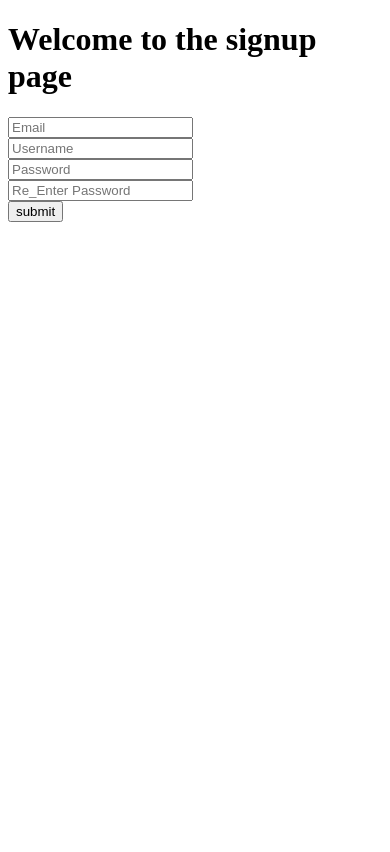
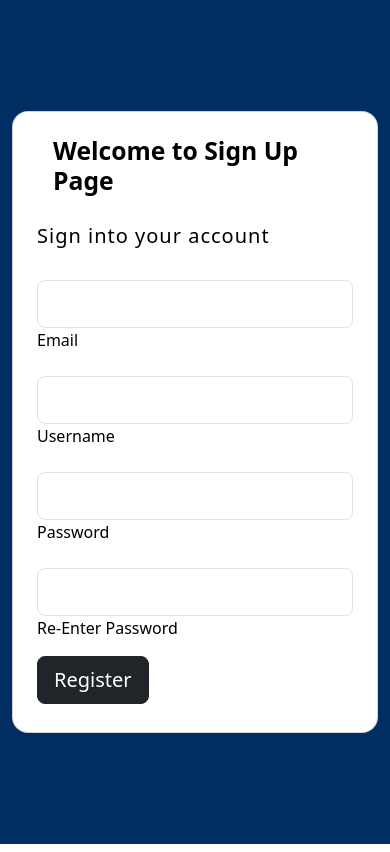
Before and after one commit to Ahsan-Hafeez22/pythonProject, a Django app: page /signup/ in a window 390 px wide. Before the commit the page ends 222 px from the top, so only its background shows below. Run offline with Django 3.2, Linux system fonts and the light colour scheme.

Commit message:
second commit

```diff
--- a/project/myapp/urls.py
+++ b/project/myapp/urls.py
@@ -26,9 +26,9 @@ urlpatterns = [
     path('del <int:id>', views.delete, name='del'),
     path('update <int:id>', views.update, name='update'),
     path('activate/<str:id>/', views.activate, name='activate'),
-    path('reset', PasswordResetView.as_view(), name='password_reset'),
-    path('password_reset/done/', PasswordResetDoneView.as_view(), name='password_reset_done'),
-    path('password_confirm/<uidb64>/<token>', PasswordResetConfirmView.as_view(), name='password_reset_confirm'),
-    path('password_complete/', PasswordResetCompleteView.as_view(), name='password_reset_complete'),
+    path('reset', PasswordResetView.as_view(template_name='forgot_password.html'), name='password_reset'),
+    path('password_reset/done/', PasswordResetDoneView.as_view(template_name='password_sent.html'), name='password_reset_done'),
+    path('password_confirm/<uidb64>/<token>', PasswordResetConfirmView.as_view(template_name='new_password.html'), name='password_reset_confirm'),
+    path('password_complete/', PasswordResetCompleteView.as_view(template_name='reset_complete.html'), name='password_reset_complete'),
 
 ]
--- a/project/myapp/views.py
+++ b/project/myapp/views.py
@@ -38,9 +38,9 @@ def signup(request):
                 em.send()
                 return redirect('/')
             except:
-                render(request, 'mysignup.html', {'msg': 'Unable to sign Up'})
+                render(request, 'mysignup.html', {'message': 'Unable to sign Up'})
         else:
-            render(request, 'mysignup.html', {'msg': 'password do not match'})
+            render(request, 'mysignup.html', {'message': 'password do not match'})
     return render(request, 'mysignup.html')
 
 
--- a/project/project/settings.py
+++ b/project/project/settings.py
@@ -123,7 +123,8 @@ EMAIL_USE_TLS = True
 EMAIL_HOST = 'smtp.gmail.com'
 EMAIL_PORT = 587
 EMAIL_HOST_USER = 'ahsanhafeez0324@gmail.com'
-EMAIL_HOST_PASSWORD = 'vbhecuqsuprvxnlt'
+EMAIL_HOST_PASSWORD = 'gddkpnhyveqftgjn'
+
 
 
 STATIC_URL = '/static/'
--- /dev/null
+++ b/project/template/base.html
@@ -0,0 +1,16 @@
+<!DOCTYPE html>
+<html lang="en">
+<head>
+    <meta charset="UTF-8">
+    <link href="https://cdn.jsdelivr.net/npm/bootstrap@5.3.0-alpha3/dist/css/bootstrap.min.css" rel="stylesheet" integrity="sha384-KK94CHFLLe+nY2dmCWGMq91rCGa5gtU4mk92HdvYe+M/SXH301p5ILy+dN9+nJOZ" crossorigin="anonymous">
+    <title>{% block title %}{% endblock %}</title>
+</head>
+<style>
+{% block style %}{% endblock %}
+</style>
+<body>
+<!-- Add your page content here -->
+    {% block content %}
+    {% endblock %}
+</body>
+</html>
--- a/project/template/mysignup.html
+++ b/project/template/mysignup.html
@@ -1,19 +1,58 @@
-<!DOCTYPE html>
-<html lang="en">
-<head>
-    <meta charset="UTF-8">
-    <title>Title</title>
-</head>
-<body>
-<h1>Welcome to the signup page</h1>
-<form action="{% url 'mysignup' %}" method="post">
-    {% csrf_token %}
-    <input type="email" id="email" name="email" placeholder="Email"> <br>
-    <input type="text" id="username" name="username" placeholder="Username"><br>
-    <input type="password" id="psd" name="password" placeholder="Password"><br>
-    <input type="password" id="re_psd" name="re_password" placeholder="Re_Enter Password"><br>
-    <button type="submit">submit</button>
-</form>
-<h1>{{msg}}</h1>
-</body>
-</html>
+{% extends 'base.html' %}
+{% block title %} login {% endblock %}
+{% block content %}
+<section class="vh-100" style="background-color: #002D62;">
+  <div class="container py-5 h-100">
+    <div class="row d-flex justify-content-center align-items-center h-100">
+      <div class="col col-xl-10">
+        <div class="card" style="border-radius: 1rem;">
+          <div class="row g-0">
+            <div class="col-md-6 col-lg-5 d-none d-md-block">
+              <img src="https://mdbootstrap.com/img/new/ecommerce/vertical/004.jpg"
+                alt="signup form" class="img-fluid" style="height:650px; border-radius: 1rem 0 0 1rem;" />
+            </div>
+            <div class="col-md-6 col-lg-7 d-flex align-items-center">
+              <div class="card-body p-4 p-lg-5 text-black">
+
+                <form action="{% url 'mysignup'  %}" method="post">
+                {% csrf_token %}
+                  <div class="d-flex align-items-center mb-3 pb-1">
+                    <i class="fas fa-cubes fa-2x me-3" style="color: #ff6219;"></i>
+                    <span class="h2 fw-bold mb-10">Welcome to Sign Up Page</span>
+                  </div>
+                  <h5 class="fw-normal mb-3 pb-3" style="letter-spacing: 1px;">Sign into your account</h5>
+                  <!--email-->
+                    <div class="form-outline mb-3">
+                      <input type="email" id="email" name="email"  class="form-control form-control-lg">
+                      <label class="form-label" for="email">Email</label>
+                  </div>
+                    <!--username-->
+                  <div class="form-outline mb-3">
+                      <input type="text" id="user" name="username" class="form-control form-control-lg" >
+                      <label class="form-label" for="user">Username</label>
+                  </div>
+                    <!--password-->
+                  <div class="form-outline mb-3">
+                      <input type="password" id="psd" name="password" class="form-control form-control-lg" >
+                      <label class="form-label" for="psd">Password</label>
+                  </div>
+                    <!--re_password-->
+                  <div class="form-outline mb-1">
+                      <input type="password" id="re_psd" name="re_password" class="form-control form-control-lg" >
+                      <label class="form-label" for="re_psd">Re-Enter Password</label>
+                  </div>
+
+                  <div class="pt-1 mb-1">
+                    <button type ="submit" class="btn btn-dark btn-lg btn-block">Register</button>
+                  </div>
+                </form>
+              </div>
+            </div>
+          </div>
+        </div>
+      </div>
+    </div>
+  </div>
+</section>
+<h1>{{message}}</h1>
+{% endblock %}
```
Also changed, not shown: project/hello.csv (+7 -0 lines), project/myapp/models.py (+12 -1 lines), project/template/forgot_password.html (added, +28 -0 lines), project/template/mylogin.html (+47 -19 lines), project/template/new_password.html (added, +30 -0 lines), project/template/password_sent.html (added, +11 -0 lines), project/template/reset_complete.html (added, +11 -0 lines), project/db.sqlite3.
